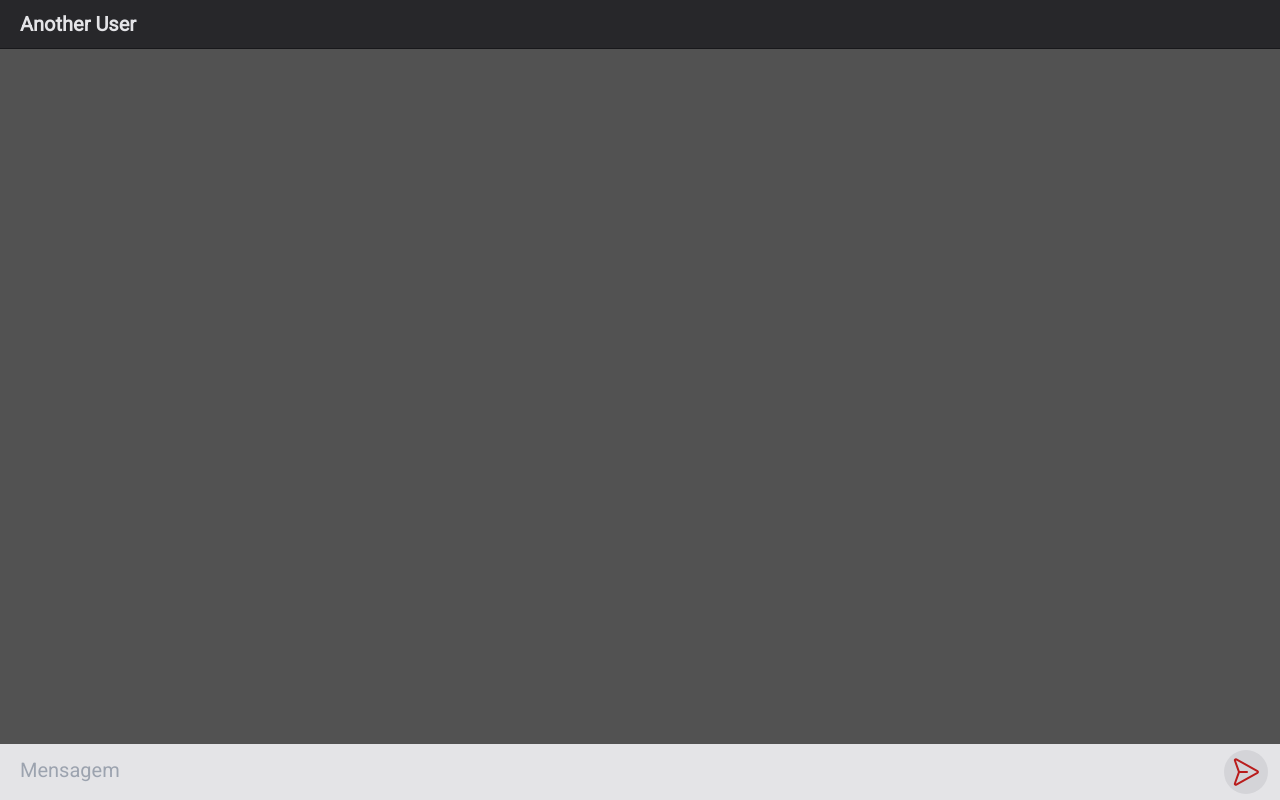
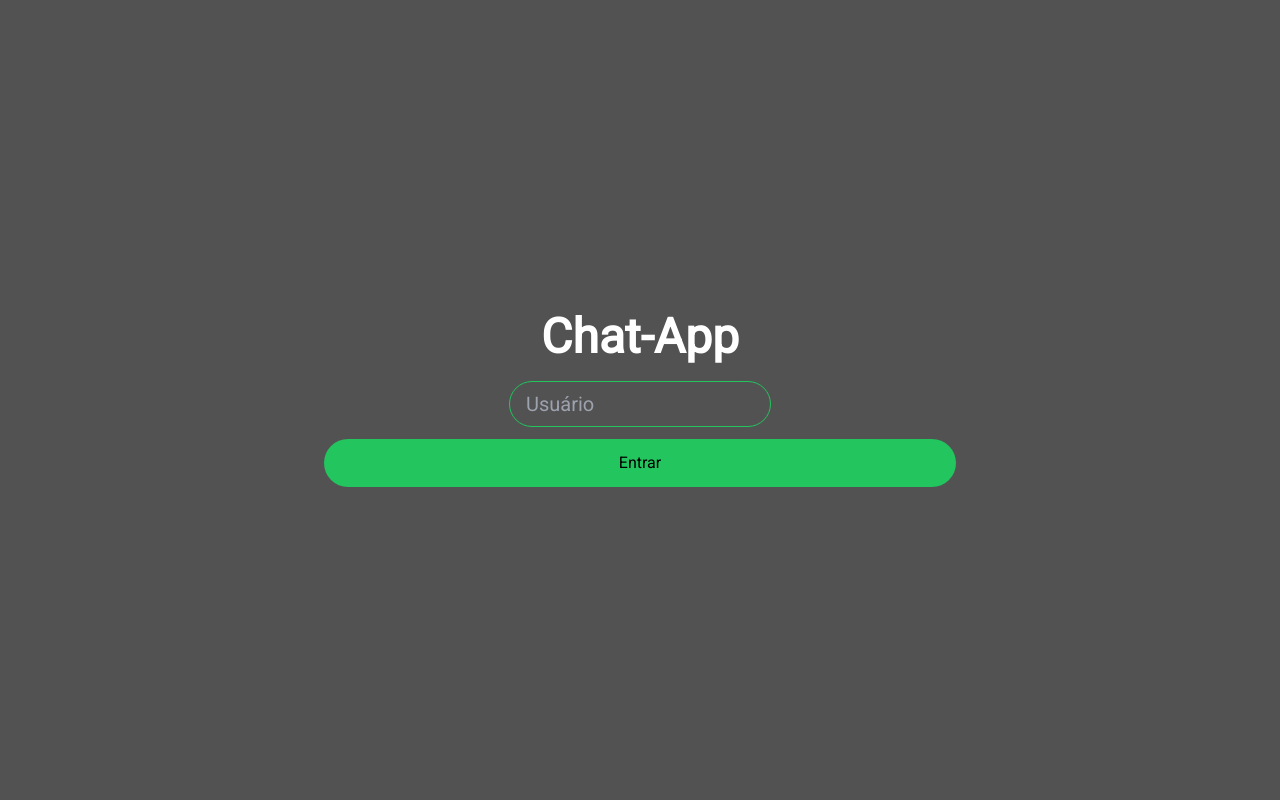
Before and after one commit to RenanTRS/chat-app, a React (Vite) app in the folder web/: page / in a window 1280 px wide. Built offline with nearby package versions, Linux system fonts and the light colour scheme.

Commit message:
Create: routes

```diff
--- a/web/package.json
+++ b/web/package.json
@@ -12,7 +12,8 @@
   "dependencies": {
     "phosphor-react": "^1.4.1",
     "react": "^18.2.0",
-    "react-dom": "^18.2.0"
+    "react-dom": "^18.2.0",
+    "react-router-dom": "^6.3.0"
   },
   "devDependencies": {
     "@swc/core": "^1.2.218",
--- a/web/src/App.tsx
+++ b/web/src/App.tsx
@@ -1,9 +1,12 @@
-import { Chat } from './pages/Chat'
+import { BrowserRouter } from 'react-router-dom'
+import { Router } from './Router'
 
 function App() {
   return (
     <div className="bg-neutral-600 min-h-screen w-full">
-      <Chat />
+      <BrowserRouter>
+        <Router />
+      </BrowserRouter>
     </div>
   )
 }
--- /dev/null
+++ b/web/src/Router.tsx
@@ -0,0 +1,12 @@
+import { Route, Routes } from 'react-router-dom'
+import { Chat } from './pages/Chat'
+import { Home } from './pages/Home'
+
+export const Router = () => {
+  return (
+    <Routes>
+      <Route path="/" element={<Home />} />
+      <Route path="/chat/:user" element={<Chat />} />
+    </Routes>
+  )
+}
--- a/web/src/pages/Chat.tsx
+++ b/web/src/pages/Chat.tsx
@@ -1,10 +1,11 @@
 import { useState } from 'react'
+import { useParams } from 'react-router-dom'
 import { Header } from '../components/Header'
 import { InputArea } from '../components/InputArea'
 import { Messages } from '../components/Messages'
 
 export const Chat = () => {
-  const user = 'Renan'
+  const { user } = useParams()
   type messagesType = {
     user: string
     message: string
@@ -15,11 +16,15 @@ export const Chat = () => {
     setMessages([...messages, { user, message }])
   }
 
+  /* useEffect(() => {
+    console.log(messages)
+  }, [messages]) */
+
   return (
-    <div className='flex flex-col h-screen'>
+    <div className="flex flex-col h-screen">
       <Header user={'Another User'} />
-      <Messages messages={messages} user={user} />
-      <InputArea sendMessage={sendMessage} user={user} />
+      <Messages messages={messages} user={user!} />
+      <InputArea sendMessage={sendMessage} user={user!} />
     </div>
   )
 }
--- /dev/null
+++ b/web/src/pages/Home.tsx
@@ -0,0 +1,39 @@
+import { FormEvent, useState } from 'react'
+import { useNavigate } from 'react-router-dom'
+
+export const Home = () => {
+  const [user, setUser] = useState<string>('')
+  const navigate = useNavigate()
+
+  const handlerSubmitLogin = (event: FormEvent) => {
+    event.preventDefault()
+    if (user.trim() === '') {
+      return
+    }
+
+    navigate(`/chat/${user}`)
+  }
+
+  return (
+    <div className="h-screen w-full flex flex-col justify-center items-center gap-5 p-2">
+      <strong className="text-white text-5xl">Chat-App</strong>
+      <form
+        onSubmit={handlerSubmitLogin}
+        className="flex flex-col gap-3 w-full items-center"
+      >
+        <div className="text-xl text-white flex gap-3 items-center">
+          <input
+            type="text"
+            value={user}
+            onChange={(event) => setUser(event.target.value)}
+            placeholder="Usuário"
+            className="border border-green-500 bg-transparent rounded-full px-4 py-2 flex-1 w-full"
+          />
+        </div>
+        <button type="submit" className="bg-green-500 rounded-full p-3 w-1/2">
+          Entrar
+        </button>
+      </form>
+    </div>
+  )
+}
```
Also changed, not shown: web/vercel.json (added).
